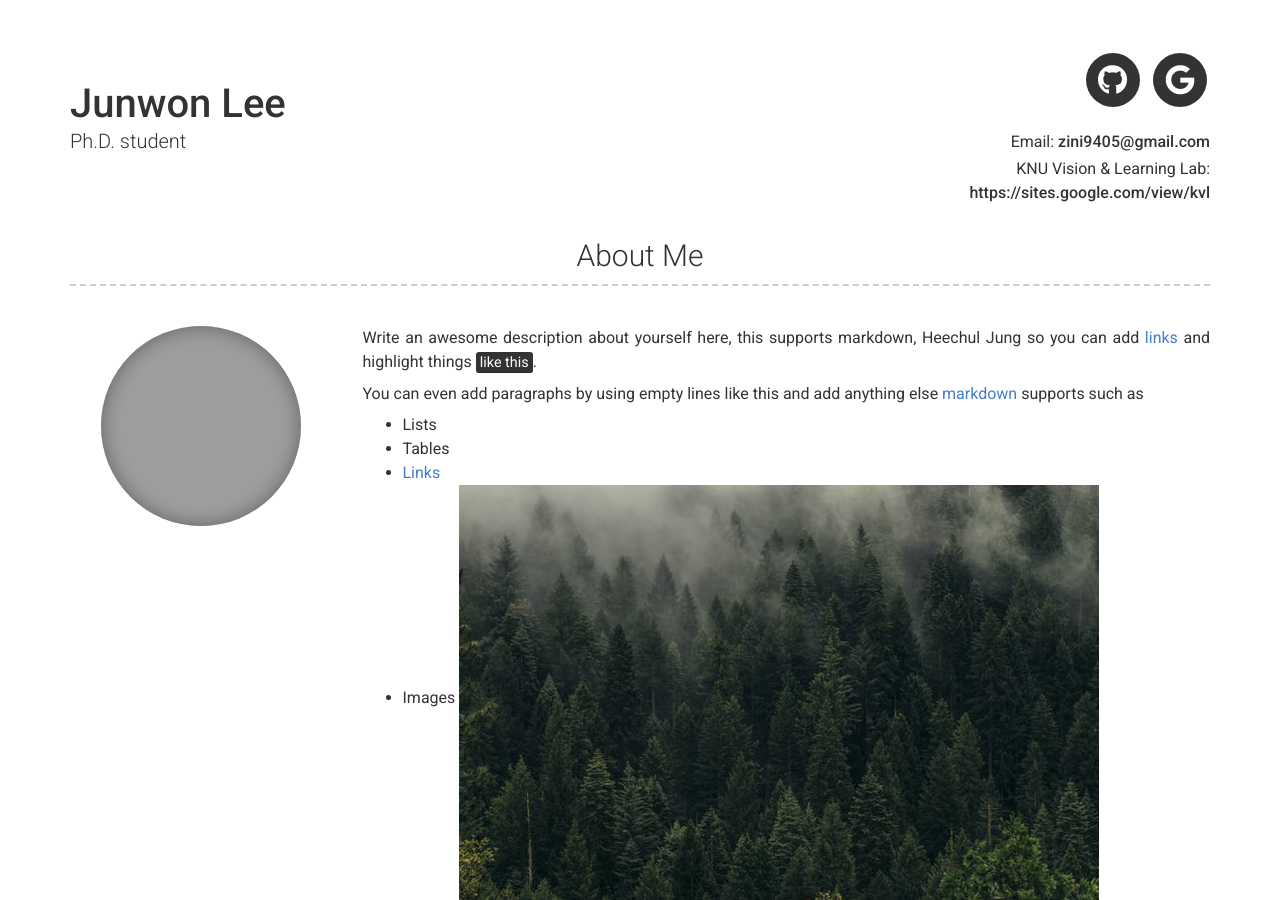
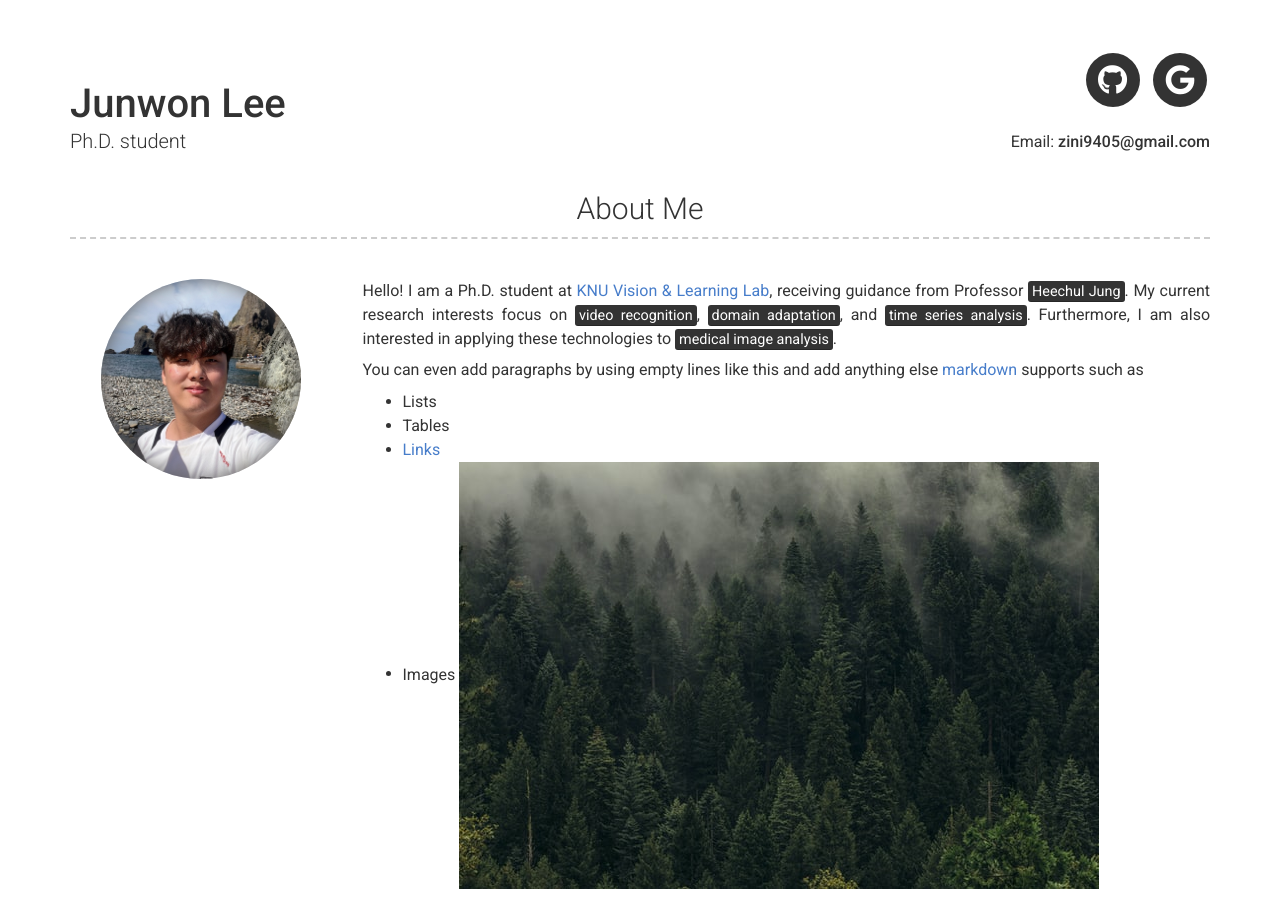
Before and after one commit to zini9405/zini9405.github.io, a Jekyll site: the page built from index.md, in a window 1280 px wide and 900 px high. Built offline with Jekyll 4.4.1, drawn with Linux system fonts in a browser that asks for light colours; nearby versions of some CDN libraries; grey boxes are pictures that could not be loaded.

Commit message:
Update _config.yml

```diff
--- a/_config.yml
+++ b/_config.yml
@@ -12,8 +12,8 @@ email: zini9405@gmail.com
 # email_title: Email (Email title override)
 # phone: +82 10-5487-4484
 # phone_title: Phone (Phone title override)
-website: https://sites.google.com/view/kvl
-website_title: KNU Vision & Learning Lab
+# website: https://sites.google.com/view/kvl
+# website_title: KNU Vision & Learning Lab
 
 # address:
 #   street: IT1 309, 80 Daehak-ro
@@ -58,9 +58,9 @@ googlescholar_username: 9bsecQIAAAAJ&hl=ko
 
 # About Section
 # about_title: About Me (Use this to override about section title)
-about_profile_image: images/junwon.jpg
+about_profile_image: images/Junwon.jpeg
 about_content: | # this will include new lines to allow paragraphs
-  Write an awesome description about yourself here, this supports markdown, Heechul Jung so you can add [links](http://foobar.com) and highlight things <mark>like this</mark>.
+  Hello! I am a Ph.D. student at [KNU Vision & Learning Lab](https://sites.google.com/view/kvl), receiving guidance from Professor <mark>Heechul Jung</mark>. My current research interests focus on <mark>video recognition</mark>, <mark>domain adaptation</mark>, and <mark>time series analysis</mark>. Furthermore, I am also interested in applying these technologies to <mark>medical image analysis</mark>.
 
   You can even add paragraphs by using empty lines like this and add anything else [markdown](https://www.markdownguide.org/getting-started#what-is-markdown) supports such as
     - Lists
```
